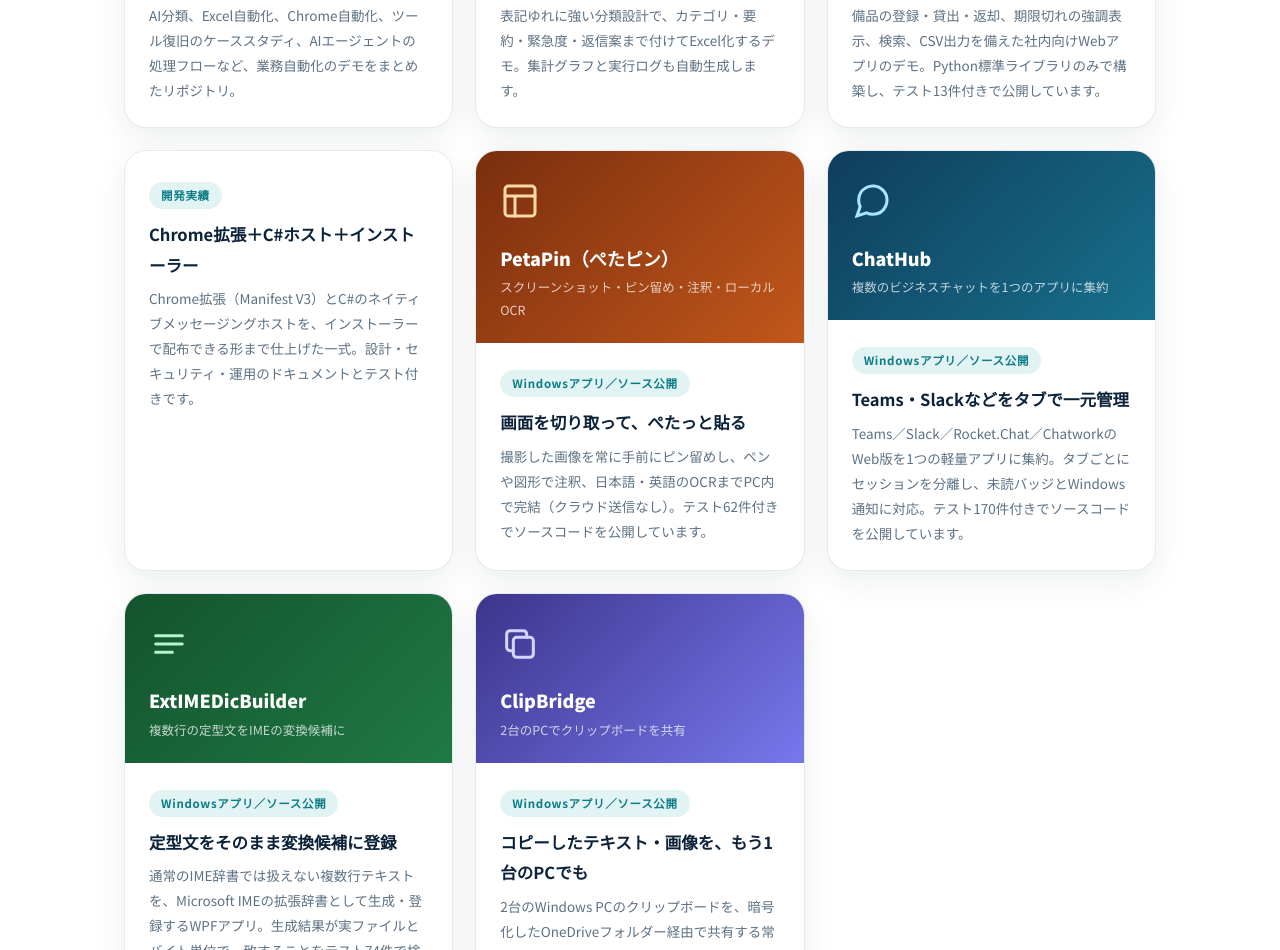
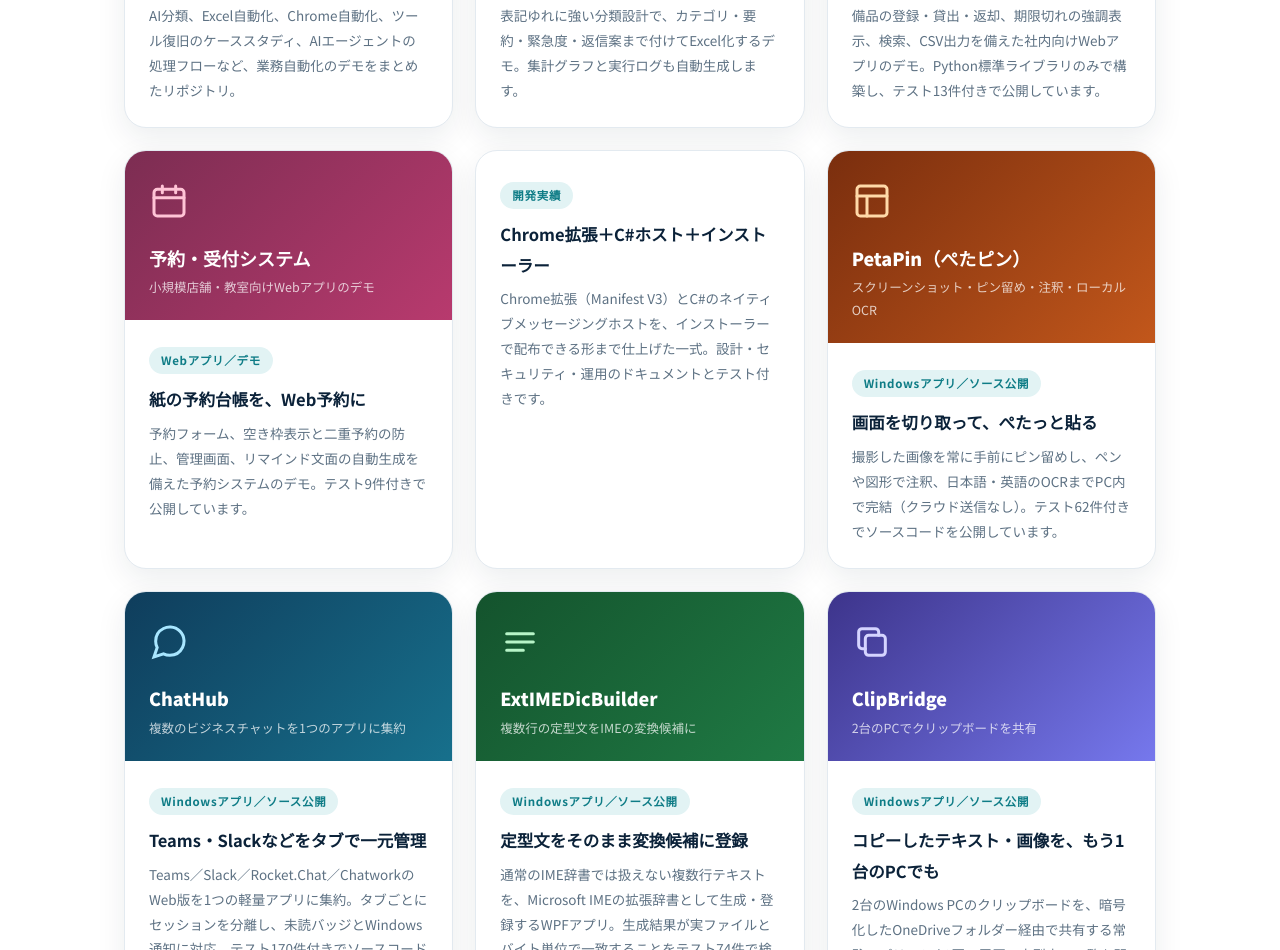
Before and after one commit to gomamonaka/gomamonaka.github.io, a plain HTML site: page index.html in a window 1280 px wide. Shown: the part 3698-4648 px from the top of the page. Drawn offline with Linux system fonts and the light colour scheme.

Commit message:
feat: 制作物に予約・受付システムのカードを追加

```diff
--- a/index.html
+++ b/index.html
@@ -358,6 +358,18 @@
         </div>
       </div>
       <div class="demo">
+        <div style="background:linear-gradient(135deg,#7c2d52,#b83a6e);padding:30px 24px 22px">
+          <svg width="40" height="40" viewBox="0 0 24 24" fill="none" stroke="#ffc4d6" stroke-width="1.8" stroke-linecap="round"><rect x="3" y="5" width="18" height="16" rx="2"/><path d="M3 10h18M8 3v4M16 3v4"/></svg>
+          <div style="color:#fff;font-weight:900;font-size:18px;margin-top:12px">予約・受付システム</div>
+          <div style="color:rgba(255,255,255,.75);font-size:12.5px">小規模店舗・教室向けWebアプリのデモ</div>
+        </div>
+        <div class="body">
+          <span class="tag">Webアプリ／デモ</span>
+          <h3><a href="https://github.com/gomamonaka/webautolab-portfolio/tree/main/booking-demo">紙の予約台帳を、Web予約に</a></h3>
+          <p>予約フォーム、空き枠表示と二重予約の防止、管理画面、リマインド文面の自動生成を備えた予約システムのデモ。テスト9件付きで公開しています。</p>
+        </div>
+      </div>
+      <div class="demo">
         <div class="body" style="padding-top:28px">
           <span class="tag">開発実績</span>
           <h3><a href="https://github.com/gomamonaka/Yorisoi-ClickOnce">Chrome拡張＋C#ホスト＋インストーラー</a></h3>
```
